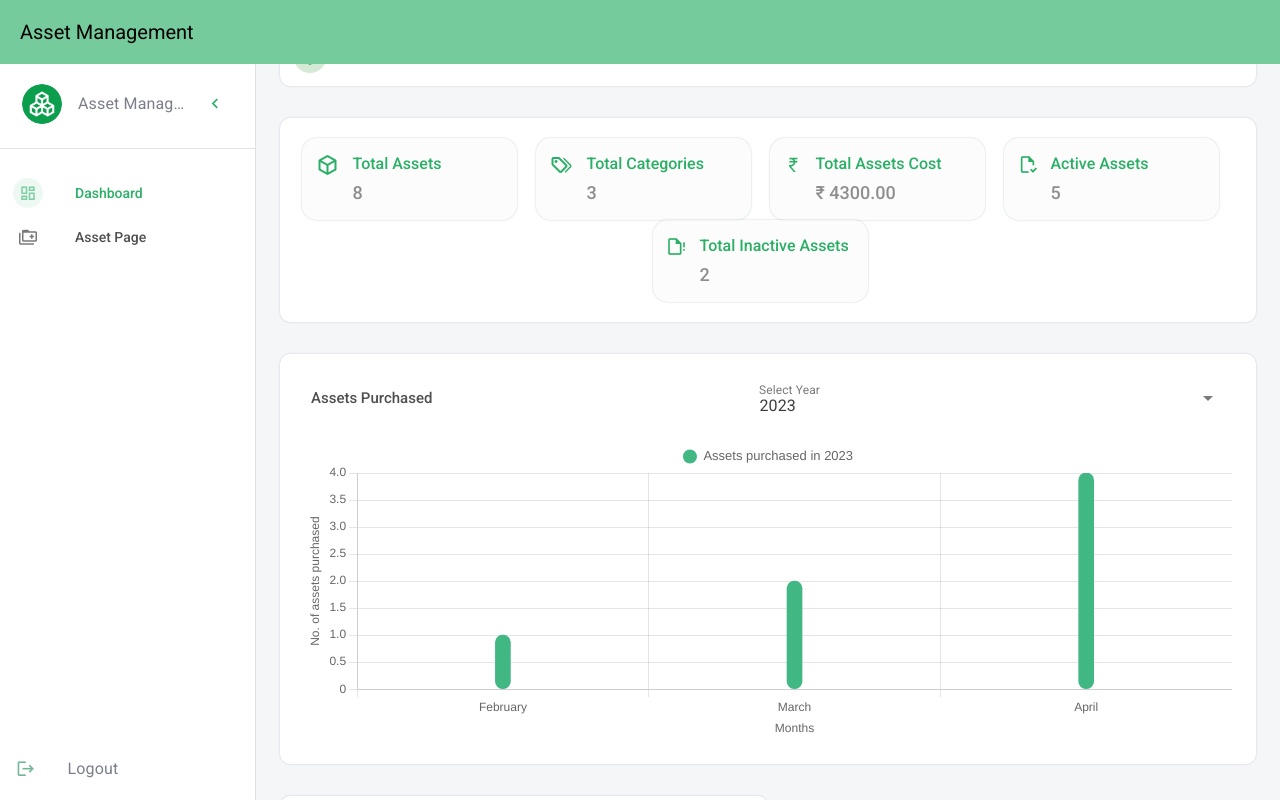
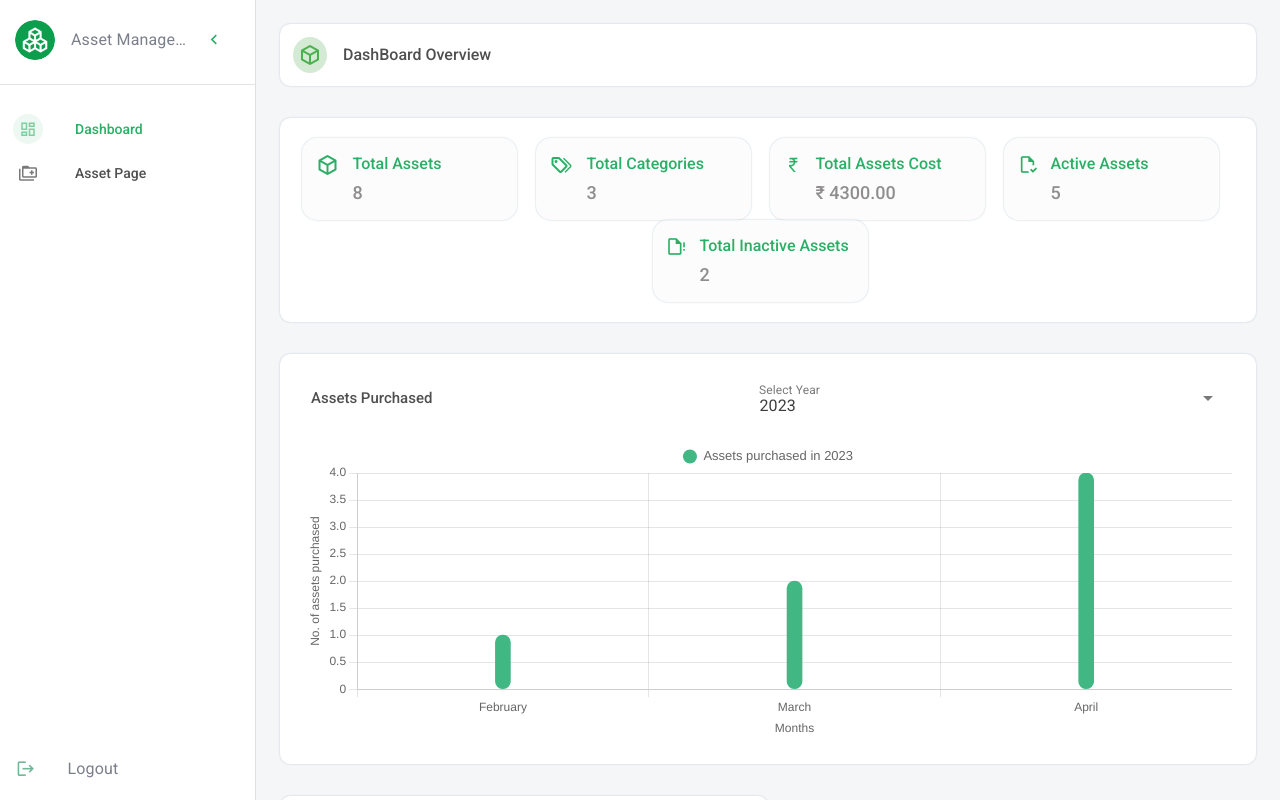
Before and after one commit to HariniM29/asset-management, a Vue app in the folder asset-management/: page /login-page in a window 1280 px wide. Both pictures are taken after a click on the button "Login". Shown: the top 800 px of the page. Built offline with nearby package versions, Linux system fonts and the light colour scheme.

Commit message:
Update SideBar.vue

```diff
--- a/asset-management/src/components/SideBar.vue
+++ b/asset-management/src/components/SideBar.vue
@@ -1,66 +1,85 @@
 <template>
   <v-layout>
-    <v-app-bar color="white" elevation="0">
-      <v-app-bar-nav-icon @click="drawer = !drawer" v-if="isMobile" />
-      <v-toolbar-title>Asset Management</v-toolbar-title>
+
+    <v-app-bar  elevation="0" v-if="isMobile">
+      <v-app-bar-nav-icon @click="drawer = !drawer" style="font-size: 15px;"></v-app-bar-nav-icon>
+      <!-- <v-toolbar-title style="font-size: 15px;">Asset Management</v-toolbar-title> -->
     </v-app-bar>
 
-    <!-- Navigation Drawer -->
+
+    <!-- <v-navigation-drawer
+      v-model="drawer"
+      :rail="rail && !isMobile"
+      :temporary="isMobile"
+      @click="isMobile && (drawer = false)"
+      :permanent="!isMobile"
+    > -->
+    <!-- <v-navigation-drawer
+      v-model="drawer"
+      :rail="rail"
+      permanent
+      @click="rail = false"
+    > -->
     <v-navigation-drawer
       v-model="drawer"
       :rail="rail && !isMobile"
       :temporary="isMobile"
-      @click="isMobile && (drawer = false)"
+      :permanent="!isMobile"
+      @click="rail = false"
     >
-      <!-- Header -->
+
       <v-list-item
-        style="margin-left: 6px; margin-top: 12px; color: black"
+        style="margin-left: -1px; margin-top: 12px; color: black"
         class="custom-active-color"
         prepend-avatar="../images/asset-page-logo-3.png"
         title="Asset Management"
       >
         <template v-slot:append>
+
           <v-btn
             v-if="!isMobile"
             icon="mdi-chevron-left"
-            @click.stop="rail = !rail"
+
             class="sidebar-chevron"
-          />
+              @click.stop="rail = !rail"
+
+          ></v-btn>
         </template>
       </v-list-item>
 
-      <v-divider />
+      <v-divider></v-divider>
 
-      <!-- Navigation Links -->
+
       <v-list density="compact" nav>
         <v-list-item
           prepend-icon="mdi-view-dashboard-outline"
           title="Dashboard"
           @click="navigate('/dashboard-page')"
           :class="{ 'active-nav': currentRoute === '/dashboard-page' }"
-        />
+        ></v-list-item>
+
         <v-list-item
-          prepend-icon="mdi mdi-folder-multiple-plus-outline"
+          prepend-icon="mdi-folder-multiple-plus-outline"
           title="Asset Page"
           @click="navigate('/asset-page')"
           :class="{
-            'active-nav': currentRoute === '/asset-page' || currentRoute.startsWith('/asset-page/')
+            'active-nav': currentRoute === '/asset-page' ||
+            currentRoute.startsWith('/asset-page/'),
           }"
-        />
+        ></v-list-item>
       </v-list>
 
-      <!-- Logout -->
+
       <v-list-item
         prepend-icon="mdi-logout"
         title="Logout"
         @click="logout"
-        class="logout-nav"
-        style="color: #198754"
-      />
+        class="logout-nav" style="color: #198754"
+      ></v-list-item>
     </v-navigation-drawer>
 
-    <!-- Main Content -->
-    <v-main style="height: 250px" />
+
+    <v-main style="height: 250px"></v-main>
   </v-layout>
 </template>
 
```
